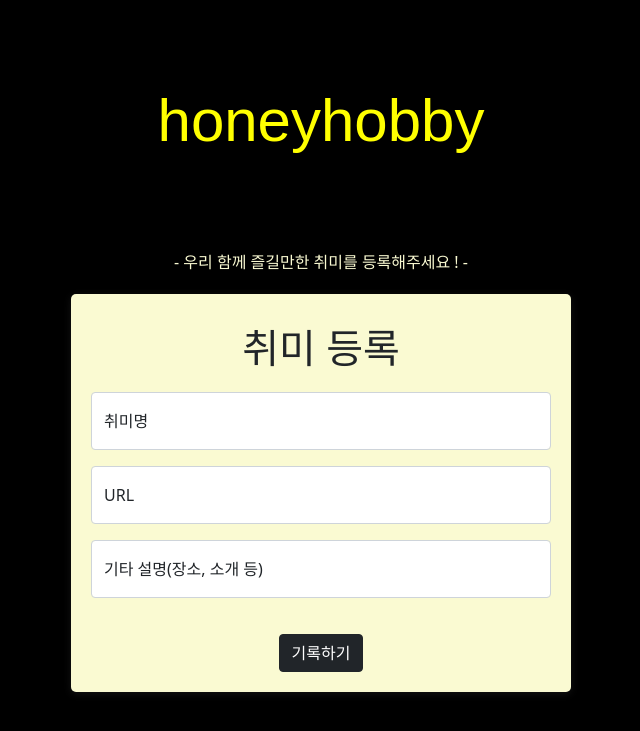
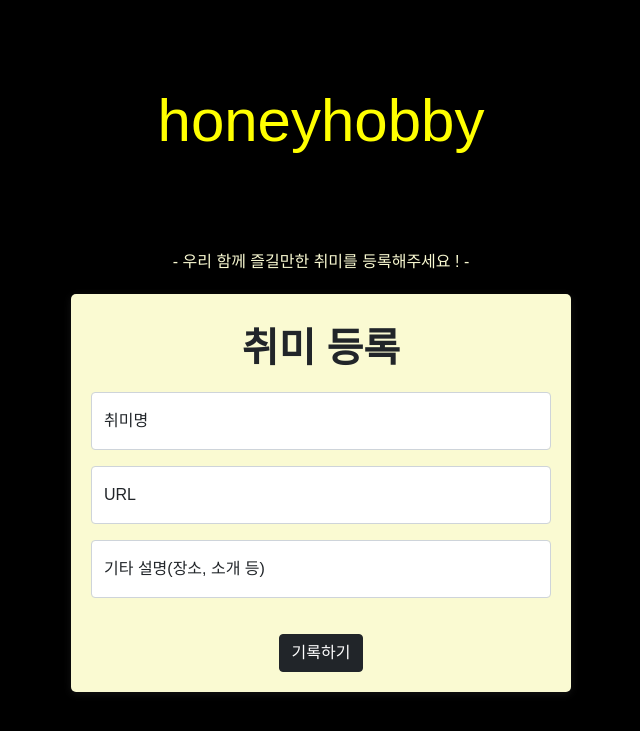
Before and after one commit to YeowonKIM/Honey-Hobby, a Flask app: page /upload in a window 1280 px wide. Shown: the top 731 px of the page, without its empty margins (319-959 px from the left). Run offline with Flask 2, Linux system fonts and the light colour scheme; some web fonts are replaced.

Commit message:
Update upload.html

```diff
--- a/templates/upload.html
+++ b/templates/upload.html
@@ -41,18 +41,21 @@
             margin: 20px auto 0px auto;
             padding: 20px;
             box-shadow: 0px 0px 3px 0px gray;
+            font-family: 'Gowun Dodum', sans-serif;
 
         }
 
         .mybtns{
           display: flex;
           justify-content: center;
+          font-family: 'Gowun Dodum', sans-serif;
         }
 
          #post-box{
           background-color: lightgoldenrodyellow;
           box-shadow: rgba(99, 99, 99, 0.2) 0px 2px 8px 0px;
           border-radius: 5px;
+          font-family: 'Gowun Dodum', sans-serif;
         }
 
         body{
@@ -62,11 +65,14 @@
         .title h1{
           text-align: center;
           margin:10px auto 20px auto;
+            font-family: 'Gowun Dodum', sans-serif;
+            font-weight:600;
         }
 
         p{
           color:lightgoldenrodyellow;
           text-align: center;
+            font-family: 'Gowun Dodum', sans-serif;
         }
     </style>
     <script>
```
